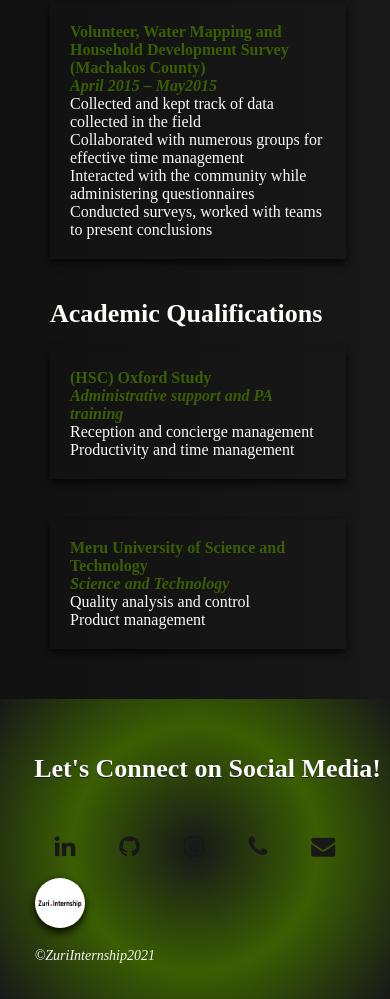
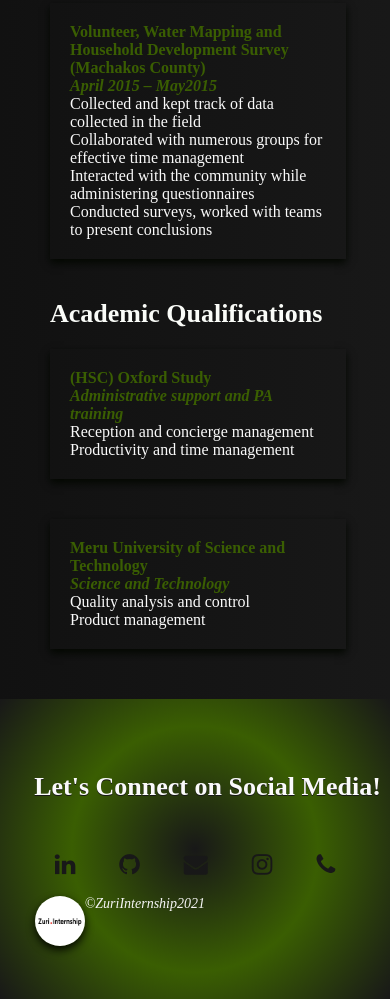
Before and after one commit to FaithMutuku/HNGtask2, a plain HTML site: page index.html in a window 390 px wide. Shown: the part 2539-3538 px from the top of the page. Drawn offline with Linux system fonts and the light colour scheme.

Commit message:
commit 2

```diff
--- a/index.html
+++ b/index.html
@@ -148,9 +148,9 @@
             <div class="Social">
                 <a href="#" class="fa fa-linkedin" style="font-size: 24px;"></a>
                 <a href="#" class="fa fa-github" style="font-size: 24px;"></a>
+                <a href="#" class="fa fa-envelope" style="font-size: 24px;"></a>
                 <a href="#" class="fa fa-instagram" style="font-size: 24px;"></a>
                 <a href="#" class="fa fa-phone" style="font-size: 24px;"></a>
-                <a href="#" class="fa fa-envelope" style="font-size: 24px;"></a>
 
                 <div class="Logo">
                     <img src="Assets/logo.png">
--- a/styles.css
+++ b/styles.css
@@ -328,6 +328,10 @@ a{
     .Social{
         margin-top: -50px;
     }
+    .Logo{
+        display: flex;
+        flex-direction: row;
+    }
     .Logo img{
         height: 50px;
         width: 50px;
```
